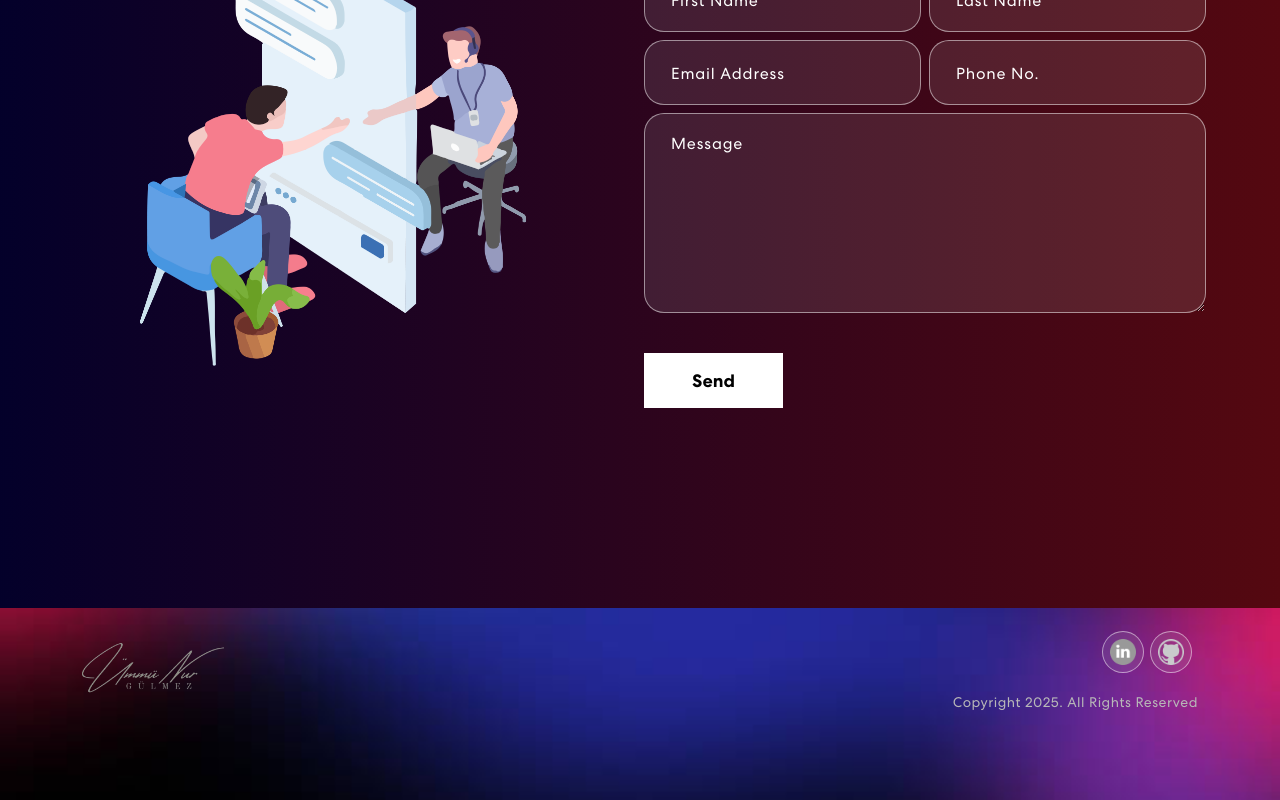
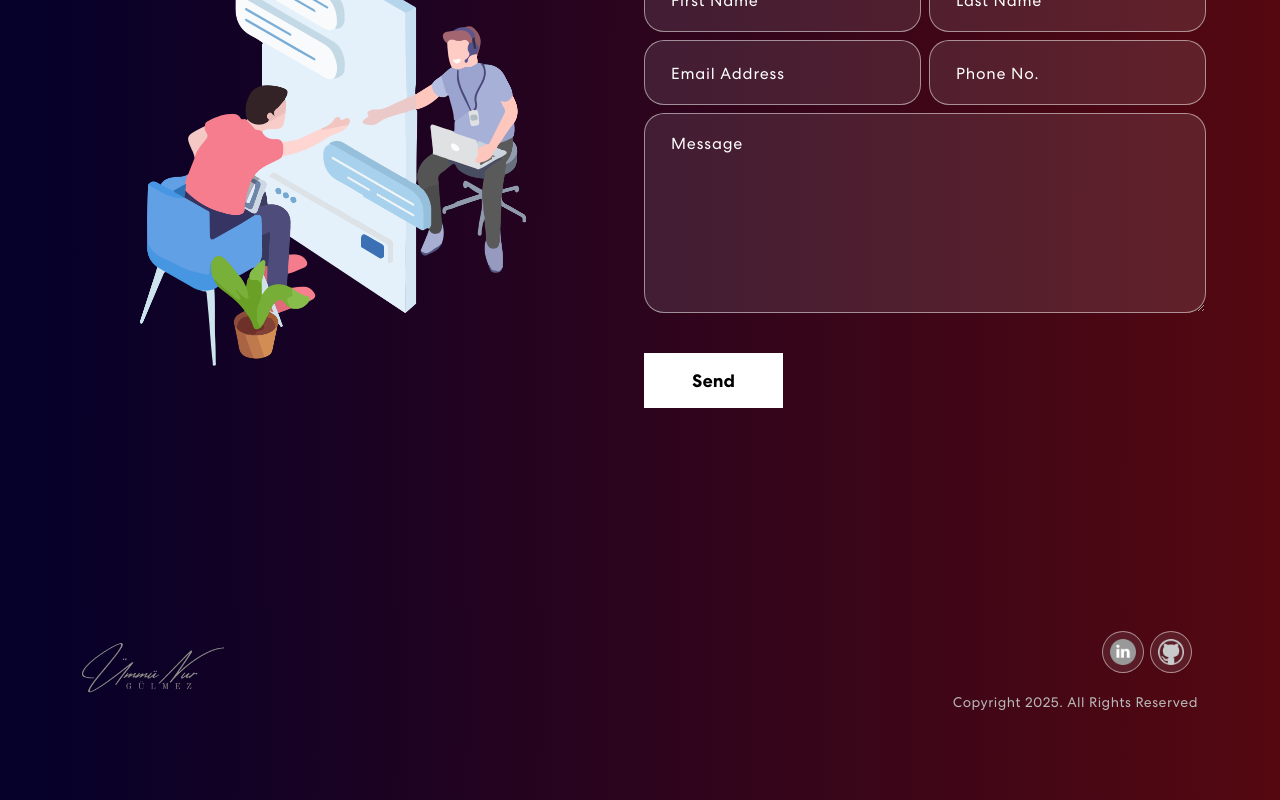
Before and after one commit to ummunurgulmez/nora-portfolio, a React (Create React App) app: page / in a window 1280 px wide. Shown: the part 2291-3091 px from the top of the page. Built offline with nearby package versions, Linux system fonts and the light colour scheme.

Commit message:
footer fixed.

```diff
--- a/src/App.css
+++ b/src/App.css
@@ -558,7 +558,8 @@ nav.navbar .navbar-toggler[aria-expanded="true"] .navbar-toggler-icon {
 /************ Footer Css ************/
 .footer {
   padding: 0 0 50px 0;
-  background-image: url('./assets/img/bg.jpg');
+  /* background-image: url('./assets/img/bg.jpg'); */
+  background: linear-gradient(90.21deg, #01002b -2.91%, #5e090d  111.58%);
   background-position: center center;
   background-size: cover;
   background-repeat: no-repeat;
```
